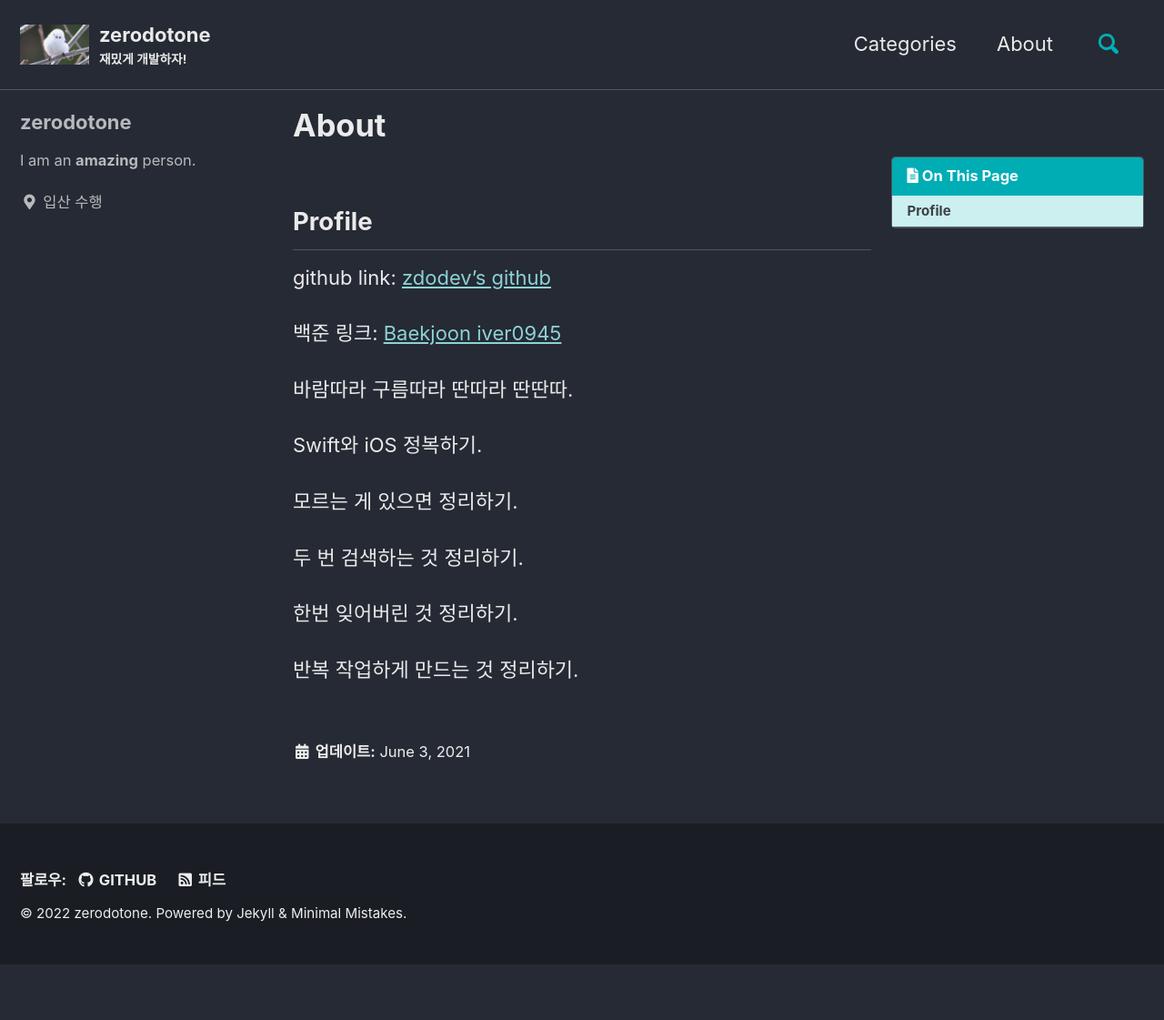
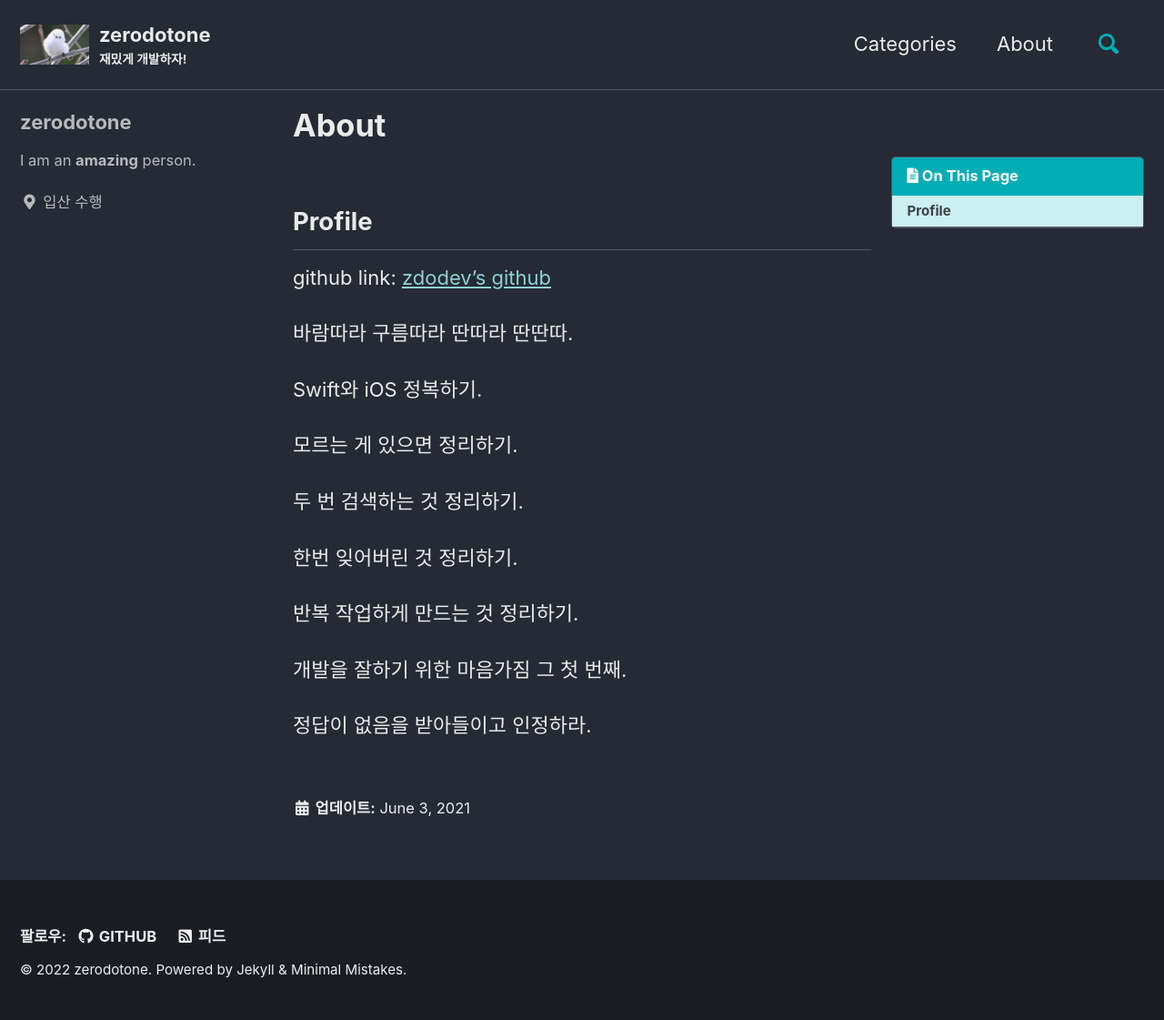
Before and after one commit to zdodev/zdodev.github.io, a Jekyll site: the page built from _pages/about.md, in a window 1280 px wide. Shown: the whole page at 91% size. Built offline with Jekyll 4.4.1, drawn with Linux system fonts in a browser that asks for light colours; cached includes are drawn as plain includes; before the commit the page ends 1060 px from its top, so only the background shows below that.

Commit message:
✏️: about 수정.

```diff
--- a/_pages/about.md
+++ b/_pages/about.md
@@ -8,8 +8,6 @@ toc: true #Table of Contents
 ## Profile
 
 github link: [zdodev's github](https://github.com/zdodev)
-
-백준 링크: [Baekjoon iver0945](https://www.acmicpc.net/user/iver0945)
 
 바람따라 구름따라 딴따라 딴딴따.
 
@@ -22,3 +20,9 @@ Swift와 iOS 정복하기.
 한번 잊어버린 것 정리하기.
 
 반복 작업하게 만드는 것 정리하기.
+
+
+
+개발을 잘하기 위한 마음가짐 그 첫 번째.
+
+정답이 없음을 받아들이고 인정하라.
```
